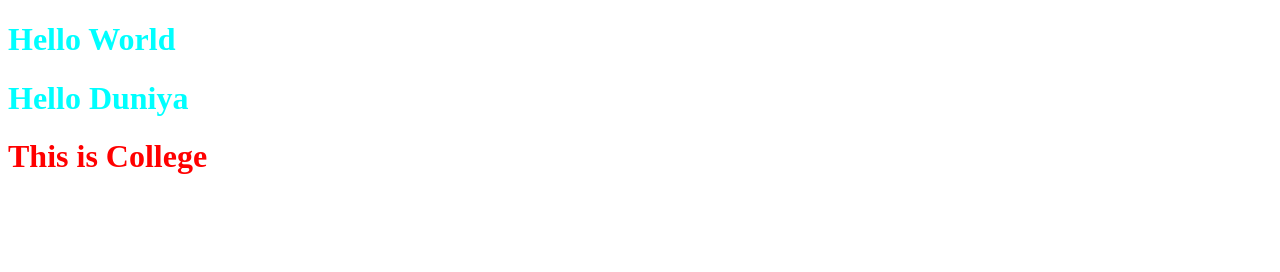
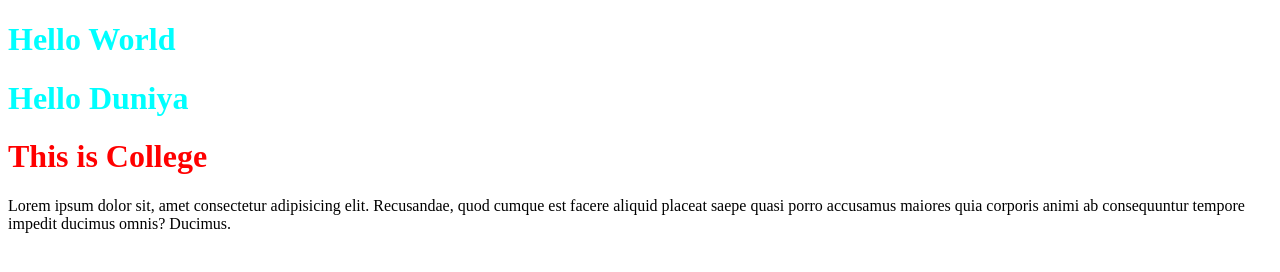
Before and after one commit to soumyarup-s/Git-Test, a plain HTML site: page index.html in a window 1280 px wide. Drawn offline with Linux system fonts and the light colour scheme.

Commit message:
paragraph add

```diff
--- a/index.html
+++ b/index.html
@@ -10,5 +10,6 @@
     <h1>Hello World</h1>
     <h1>Hello Duniya</h1>
     <h1 id="College">This is College</h1>
+    <p>Lorem ipsum dolor sit, amet consectetur adipisicing elit. Recusandae, quod cumque est facere aliquid placeat saepe quasi porro accusamus maiores quia corporis animi ab consequuntur tempore impedit ducimus omnis? Ducimus.</p>
 </body>
 </html>
```
